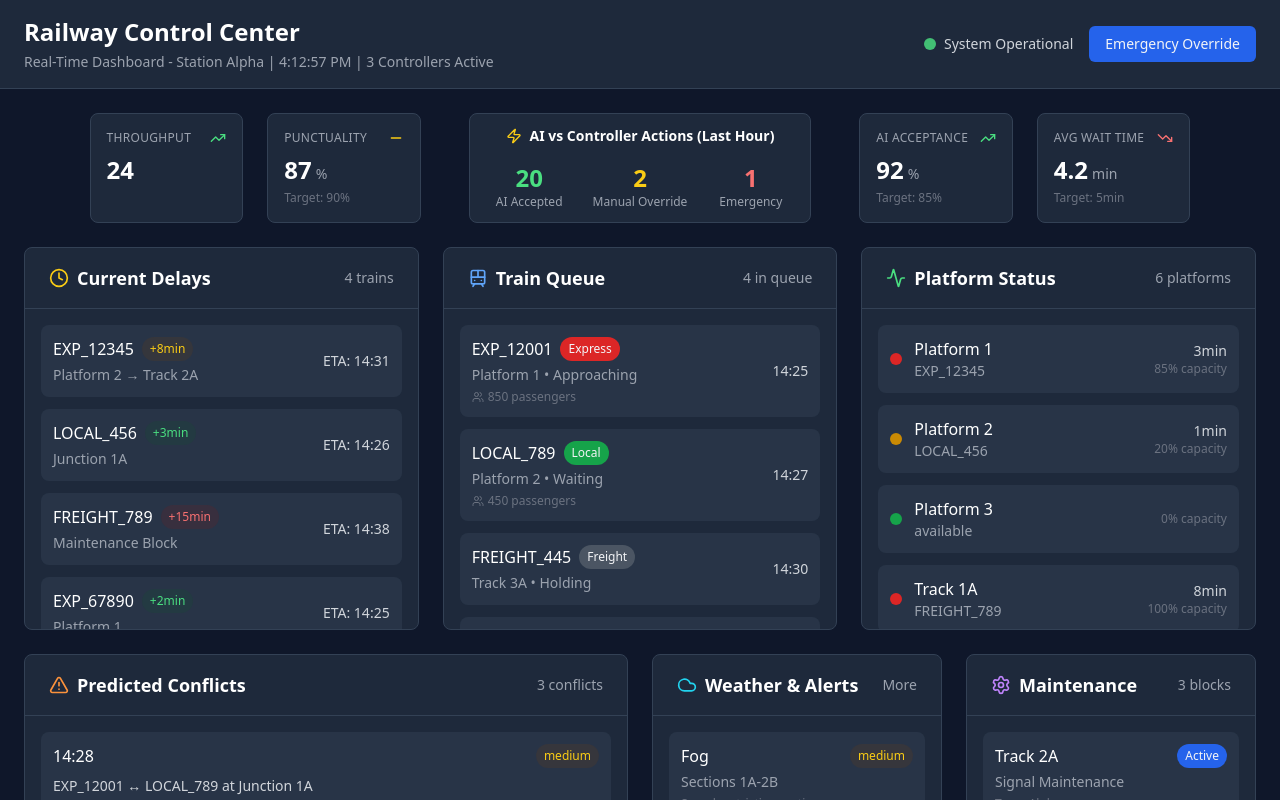
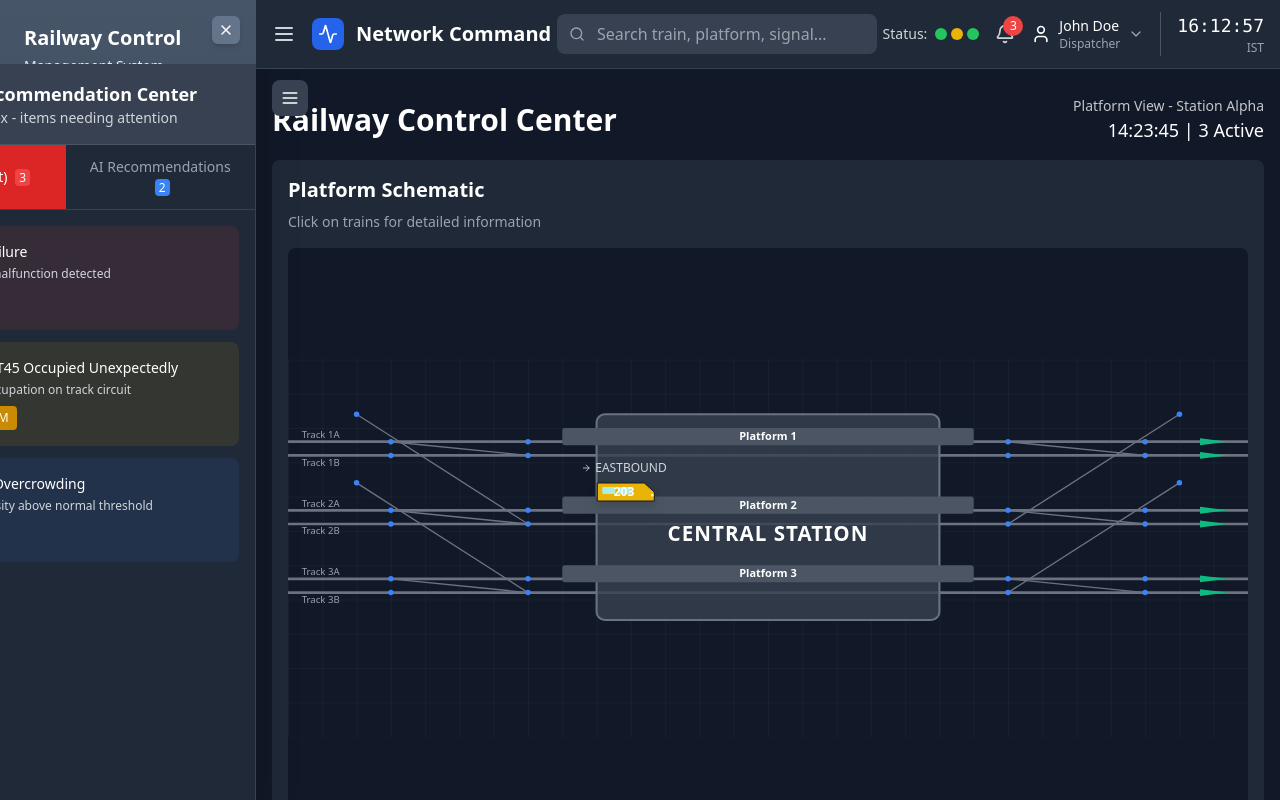
Before and after one commit to NavPravah/NavPravah, a React (Vite) app: page /status in a window 1280 px wide. Shown: the top 800 px of the page. Built offline with nearby package versions, Linux system fonts and the light colour scheme.

Commit message:
sidebars

```diff
--- a/package.json
+++ b/package.json
@@ -14,6 +14,7 @@
     "lucide-react": "^0.541.0",
     "react": "^19.1.1",
     "react-dom": "^19.1.1",
+    "react-router-dom": "^7.8.2",
     "recharts": "^3.2.0"
   },
   "devDependencies": {
--- a/src/App.jsx
+++ b/src/App.jsx
@@ -1,22 +1,26 @@
-import './App.css'
-import Login from './Components/Authentication/Login'
-import Signup from './Components/Authentication/Signup'
-import LiveStatus from './Components/Live Platfrom Status/LiveStatus'
-import Audit from './Components/Output/Audit'
-import Dashboard  from './Components/Output/Dashboard'
-import KPI from './Components/Output/KPI'
+import { BrowserRouter as Router, Routes, Route, Link, Navigate } from 'react-router-dom';
+import Login from './Components/Authentication/Login';
+import Signup from './Components/Authentication/Signup';
+import Dashboard from './Components/Output/Dashboard';
+import LiveStatus from './Components/Live Platfrom Status/LiveStatus';
+import KPI from './Components/Output/KPI';
+import Audit from './Components/Output/Audit';
+
 function App() {
-
   return (
-    <>
-      {/* <Login /> */}
-      {/* <Signup />   */}
-      {/* <LiveStatus/> */}
-      <Dashboard/>
-      {/* <KPI/> */}
-      {/* <Audit/> */}
-    </>
-  )
+    <Router>
+      <Routes>
+        <Route path="/login" element={<Login />} />
+        <Route path="/signup" element={<Signup />} />
+        <Route path="/" element={<Dashboard />} />
+        <Route path="/status" element={<LiveStatus />} />
+        <Route path="/kpi" element={<KPI />} />
+        <Route path="/audit" element={<Audit />} />
+        {/* This line will now work correctly */}
+        <Route path="*" element={<Navigate to="/" replace />} />
+      </Routes>
+    </Router>
+  );
 }
 
-export default App
+export default App;
--- a/src/Components/Live Platfrom Status/LiveStatus.jsx
+++ b/src/Components/Live Platfrom Status/LiveStatus.jsx
@@ -4,6 +4,7 @@ import {
   Bell, User, ChevronDown, Search, Activity, Wifi, Database,
   Eye, Play, Check, Menu
 } from 'lucide-react';
+import Sidebar from '../Sidebar/Sidebar';
 
 // This new component renders the train's SVG shape
 const TrainSvg = ({ color, direction }) => {
@@ -32,7 +33,7 @@ const TrainSvg = ({ color, direction }) => {
 };
 
 // Global Header Component
-const GlobalHeader = ({ isLive, setIsLive, currentTime }) => {
+const GlobalHeader = ({ isLive, setIsLive, currentTime, sidebarOpen, setSidebarOpen }) => {
   const [notifications, setNotifications] = useState(3);
 
   const systemStatus = {
@@ -51,9 +52,19 @@ const GlobalHeader = ({ isLive, setIsLive, currentTime }) => {
   };
 
   return (
-    <header className="bg-gray-800 border-b border-gray-700 px-4 py-3 flex items-center justify-between fixed top-0 left-0 right-0 z-50">
+    <header className={`bg-gray-800 border-b border-gray-700 px-4 py-3 flex items-center justify-between fixed top-0 right-0 z-50 transition-all duration-300 ${
+      sidebarOpen ? 'left-64' : 'left-0'
+    }`}>
       {/* Left: Logo & App Name */}
       <div className="flex items-center gap-4">
+        {/* Sidebar Toggle Button */}
+        <button
+          onClick={() => setSidebarOpen(!sidebarOpen)}
+          className="text-gray-300 hover:text-white"
+        >
+          <Menu className="w-6 h-6" />
+        </button>
+
         <div className="flex items-center gap-3">
           <div className="w-8 h-8 bg-blue-600 rounded-lg flex items-center justify-center">
             <Activity className="w-5 h-5 text-white" />
@@ -64,8 +75,6 @@ const GlobalHeader = ({ isLive, setIsLive, currentTime }) => {
 
       {/* Center: Live/Sandbox Toggle & Search */}
       <div className="flex items-center gap-6">
-        {/* LIVE/SANDBOX Toggle */}
-
         {/* Master Search Bar */}
         <div className="relative">
           <Search className="absolute left-3 top-1/2 transform -translate-y-1/2 text-gray-400 w-4 h-4" />
@@ -120,7 +129,7 @@ const GlobalHeader = ({ isLive, setIsLive, currentTime }) => {
 };
 
 // Left Panel Component
-const LeftPanel = ({ isOpen, setIsOpen }) => {
+const LeftPanel = ({ isOpen, setIsOpen, sidebarOpen }) => {
   const [activeTab, setActiveTab] = useState('alerts');
 
   const alerts = [
@@ -159,16 +168,26 @@ const LeftPanel = ({ isOpen, setIsOpen }) => {
     <>
       {/* Toggle Button */}
       <button
-        onClick={() => setIsOpen(!leftPanelOpen)}
-        className="fixed left-4 top-20 bg-gray-700 text-white p-2 rounded-lg z-50 hover:bg-gray-600 transition-colors"
+        onClick={() => setIsOpen(!isOpen)}
+        className={`fixed top-20 bg-gray-700 text-white p-2 rounded-lg z-50 hover:bg-gray-600 transition-all duration-300 ${
+          isOpen
+            ? (sidebarOpen ? 'left-[calc(16rem+380px+8px)]' : 'left-[388px]')
+            : (sidebarOpen ? 'left-[calc(16rem+1rem)]' : 'left-4')
+        }`}
       >
-        <Menu className="w-5 h-5" />
+        {isOpen ? <X className="w-5 h-5" /> : <Menu className="w-5 h-5" />}
       </button>
 
       {/* Left Panel */}
-      <div className={`fixed left-0 top-16 h-[calc(100vh-4rem)] bg-gray-800 border-r border-gray-700 transition-transform duration-300 z-40 ${
+      {/* THIS IS THE FIX: Changed positioning logic from left-64 to ml-64 to work correctly with transform */}
+      <div
+        className={`fixed left-0 top-16 h-[calc(100vh-4rem)] bg-gray-800 border-r border-gray-700 transition-all duration-300 z-40 ${
+          sidebarOpen ? 'ml-64' : ''
+        } ${
           isOpen ? 'translate-x-0' : '-translate-x-full'
-      }`} style={{ width: '380px' }}>
+        }`}
+        style={{ width: '380px' }}
+      >
 
         {/* Panel Header */}
         <div className="bg-gray-700 p-4 border-b border-gray-600">
@@ -273,6 +292,7 @@ const LiveStatus = () => {
   const [isLive, setIsLive] = useState(true);
   const [leftPanelOpen, setLeftPanelOpen] = useState(false);
   const [masterClock, setMasterClock] = useState('14:23:45');
+  const [sidebarOpen, setSidebarOpen] = useState(true);
 
   // Update master clock every second
   useEffect(() => {
@@ -283,7 +303,7 @@ const LiveStatus = () => {
     return () => clearInterval(clockInterval);
   }, []);
 
-  // Sample train data for different tracks - UNCHANGED
+  // Sample train data for different tracks
   const trainData = {
     track1: [
       { id: 'EXP-101', number: 'EXP-101', speed: 85, delay: 0, distance: 2.5, arrival: '14:25', destination: 'Central Station', platform: 1, direction: 'right' },
@@ -337,8 +357,8 @@ const LiveStatus = () => {
     if (!train) return null;
 
     return (
-      <div className="fixed inset-0 bg-black bg-opacity-50 flex items-center justify-center z-50">
-        <div className="bg-gray-800 rounded-lg p-6 w-96 text-white">
+      <div className="fixed inset-0 bg-black bg-opacity-50 flex items-center justify-center z-[60]">
+        <div className="bg-gray-800 rounded-lg p-6 w-96 text-white border border-gray-700">
           <div className="flex justify-between items-center mb-4">
             <div className="flex items-center gap-2">
               <h2 className="text-xl font-bold">Train {train.number}</h2>
@@ -405,16 +425,30 @@ const LiveStatus = () => {
 
   return (
     <div className="min-h-screen bg-gray-900 font-sans">
+      {/* Sidebar */}
+      <Sidebar isOpen={sidebarOpen} setIsOpen={setSidebarOpen} />
+
       {/* Global Header */}
-      <GlobalHeader isLive={isLive} setIsLive={setIsLive} currentTime={masterClock} />
+      <GlobalHeader
+        isLive={isLive}
+        setIsLive={setIsLive}
+        currentTime={masterClock}
+        sidebarOpen={sidebarOpen}
+        setSidebarOpen={setSidebarOpen}
+      />
 
       {/* Left Panel */}
-      <LeftPanel isOpen={leftPanelOpen} setIsOpen={setLeftPanelOpen} />
+      <LeftPanel
+        isOpen={leftPanelOpen}
+        setIsOpen={setLeftPanelOpen}
+        sidebarOpen={sidebarOpen}
+      />
 
-      {/* Main Content - Your Original Design UNCHANGED */}
-      <div className="min-h-screen bg-gray-900 p-4 font-sans pt-20">
+      {/* Main Content */}
+      <div className={`transition-all duration-300 ${sidebarOpen ? 'ml-64' : 'ml-0'} pt-16`}>
+        <div className="p-4">
           <div className="max-w-7xl mx-auto">
-          <div className="flex justify-between items-center mb-4">
+            <div className="flex justify-between items-center mb-4 mt-4">
               <h1 className="text-3xl font-bold text-white">Railway Control Center</h1>
               <div className="text-white text-right">
                 <div className="text-sm opacity-75">Platform View - Station Alpha</div>
@@ -426,7 +460,7 @@ const LiveStatus = () => {
               <h2 className="text-xl font-semibold text-white mb-2">Platform Schematic</h2>
               <p className="text-gray-400 mb-4 text-sm">Click on trains for detailed information</p>
 
-            {/* YOUR ORIGINAL MAP CONTAINER - COMPLETELY UNCHANGED */}
+              {/* Map Container */}
               <div className="relative w-full h-[600px] bg-gray-900 rounded-lg p-4 overflow-hidden">
                 <svg width="100%" height="100%" viewBox="0 0 1400 550" className="absolute inset-0">
                   <defs>
@@ -517,28 +551,24 @@ const LiveStatus = () => {
                 </div>
               </div>
 
-            <div className="flex justify-center mt-4 gap-6">
+              <div className="flex justify-center mt-4 gap-6 text-sm text-gray-300">
                 <div className="flex items-center gap-2">
-                <div className="w-4 h-4 rounded" style={{ backgroundColor: '#22c55e' }}></div>
-                <span className="text-white text-sm">Moving</span>
+                  <div className="w-4 h-4 rounded-full" style={{ backgroundColor: '#22c55e' }}></div>
+                  <span>Moving</span>
                 </div>
                 <div className="flex items-center gap-2">
-                <div className="w-4 h-4 rounded" style={{ backgroundColor: '#ef4444' }}></div>
-                <span className="text-white text-sm">Stopped</span>
+                  <div className="w-4 h-4 rounded-full" style={{ backgroundColor: '#eab308' }}></div>
+                  <span>Delayed</span>
                 </div>
                 <div className="flex items-center gap-2">
-                <div className="w-4 h-4 rounded" style={{ backgroundColor: '#eab308' }}></div>
-                <span className="text-white text-sm">Delayed</span>
-              </div>
-              <div className="flex items-center gap-2">
-                <div className="w-4 h-4 bg-blue-500 rounded"></div>
-                <span className="text-white text-sm">Junction</span>
+                  <div className="w-4 h-4 rounded-full" style={{ backgroundColor: '#ef4444' }}></div>
+                  <span>Stopped</span>
                 </div>
               </div>
             </div>
           </div>
         </div>
-
+      </div>
       <TrainModal train={selectedTrain} onClose={() => setSelectedTrain(null)} />
     </div>
   );
--- a/src/Components/Output/Audit.jsx
+++ b/src/Components/Output/Audit.jsx
@@ -1,11 +1,13 @@
 import React, { useState, useMemo } from 'react';
 import { Search, Filter, Download, Eye, AlertTriangle, Clock, User, Settings } from 'lucide-react';
+import Sidebar from '../Sidebar/Sidebar';
 
 const AuditTrail = () => {
   const [selectedFilter, setSelectedFilter] = useState('all');
   const [searchTerm, setSearchTerm] = useState('');
   const [selectedEntry, setSelectedEntry] = useState(null);
   const [timeRange, setTimeRange] = useState('today');
+  const [sidebarOpen, setSidebarOpen] = useState(true);
 
   // Sample audit data
   const auditData = [
@@ -113,6 +115,8 @@ const AuditTrail = () => {
 
   return (
     <div className="min-h-screen bg-slate-900 text-gray-100">
+      {/* Sidebar */}
+      <Sidebar isOpen={sidebarOpen} setIsOpen={setSidebarOpen} />
       {/* Header */}
       <div className="bg-slate-800 border-b border-slate-700 px-6 py-4">
         <div className="flex items-center justify-between">
@@ -235,7 +239,6 @@ const AuditTrail = () => {
                         {new Date(entry.timestamp).toLocaleTimeString()}
                       </div>
                       <button className="text-blue-400 hover:text-blue-300">
-                        <Eye className="w-4 h-4" />
                       </button>
                     </div>
                   </div>
--- a/src/Components/Output/Dashboard.jsx
+++ b/src/Components/Output/Dashboard.jsx
@@ -1,9 +1,14 @@
 import React, { useState, useEffect } from 'react';
-import { AlertTriangle, Clock, Train, Users, Zap, Cloud, Settings, Activity, TrendingUp, TrendingDown, Minus } from 'lucide-react';
+import {
+  AlertTriangle, Clock, Train, Users, Zap, Cloud, Settings, Activity, TrendingUp, TrendingDown, Minus
+} from 'lucide-react';
+import Sidebar from '../Sidebar/Sidebar';
 
+// Main Dashboard Component
 const Dashboard = () => {
   const [currentTime, setCurrentTime] = useState(new Date());
   const [alertsExpanded, setAlertsExpanded] = useState(false);
+  const [sidebarOpen, setSidebarOpen] = useState(true);
 
   useEffect(() => {
     const timer = setInterval(() => setCurrentTime(new Date()), 1000);
@@ -59,7 +64,7 @@ const Dashboard = () => {
   ];
 
   const getStatusColor = (status) => {
-    switch(status) {
+    switch (status) {
       case 'occupied': return 'bg-red-600';
       case 'clearing': return 'bg-yellow-600';
       case 'available': return 'bg-green-600';
@@ -69,7 +74,7 @@ const Dashboard = () => {
   };
 
   const getSeverityColor = (severity) => {
-    switch(severity) {
+    switch (severity) {
       case 'high': return 'text-red-400 bg-red-900/20';
       case 'medium': return 'text-yellow-400 bg-yellow-900/20';
       case 'low': return 'text-green-400 bg-green-900/20';
@@ -85,10 +90,15 @@ const Dashboard = () => {
 
   return (
     <div className="min-h-screen bg-slate-900 text-gray-100">
+      {/* Sidebar */}
+      <Sidebar isOpen={sidebarOpen} setIsOpen={setSidebarOpen} />
+
+      {/* Main Content */}
+      <div className={`transition-all duration-300 ${sidebarOpen ? 'ml-64' : 'ml-0'}`}>
         {/* Header */}
         <div className="bg-slate-800 border-b border-slate-700 px-6 py-4">
           <div className="flex items-center justify-between">
-          <div>
+            <div className={`transition-all duration-300 ${sidebarOpen ? 'ml-0' : 'ml-12'}`}>
               <h1 className="text-2xl font-bold text-white">Railway Control Center</h1>
               <p className="text-sm text-gray-400 mt-1">
                 Real-Time Dashboard - Station Alpha | {currentTime.toLocaleTimeString()} | 3 Controllers Active
@@ -229,8 +239,7 @@ const Dashboard = () => {
                     <div className="flex-1">
                       <div className="flex items-center space-x-2 mb-1">
                         <span className="font-medium text-white">{train.trainId}</span>
-                      <span className={`px-2 py-1 rounded-full text-xs font-medium ${
-                        train.priority === 'Express' ? 'bg-red-600' :
+                        <span className={`px-2 py-1 rounded-full text-xs font-medium ${train.priority === 'Express' ? 'bg-red-600' :
                             train.priority === 'Local' ? 'bg-green-600' : 'bg-gray-600'
                           }`}>
                           {train.priority}
@@ -365,8 +374,7 @@ const Dashboard = () => {
                   <div key={index} className="p-3 bg-slate-700/50 rounded-lg">
                     <div className="flex items-center justify-between mb-1">
                       <span className="font-medium text-white">{block.track}</span>
-                    <span className={`px-2 py-1 rounded-full text-xs ${
-                      block.status === 'Active' ? 'bg-blue-600' :
+                      <span className={`px-2 py-1 rounded-full text-xs ${block.status === 'Active' ? 'bg-blue-600' :
                           block.status === 'Scheduled' ? 'bg-yellow-600' : 'bg-red-600'
                         }`}>
                         {block.status}
@@ -374,8 +382,7 @@ const Dashboard = () => {
                     </div>
                     <div className="text-sm text-gray-400 mb-1">{block.type}</div>
                     <div className="text-xs text-gray-500">{block.crew}</div>
-                  <div className={`text-xs mt-1 ${
-                    block.remaining.includes('-') ? 'text-red-400' : 'text-gray-300'
+                    <div className={`text-xs mt-1 ${block.remaining.includes('-') ? 'text-red-400' : 'text-gray-300'
                       }`}>
                       {block.remaining.includes('-') ? 'Overrun: ' : 'Remaining: '}
                       {block.remaining}
@@ -387,6 +394,7 @@ const Dashboard = () => {
           </div>
         </div>
       </div>
+    </div>
   );
 };
 
--- a/src/Components/Output/KPI.jsx
+++ b/src/Components/Output/KPI.jsx
@@ -1,11 +1,13 @@
-import React, { useState, useMemo } from 'react';
+import React, { useState } from 'react';
 import { LineChart, Line, AreaChart, Area, BarChart, Bar, XAxis, YAxis, CartesianGrid, Tooltip, Legend, ResponsiveContainer, PieChart, Pie, Cell } from 'recharts';
 import { TrendingUp, TrendingDown, Calendar, Download, Filter, Target, Award, AlertCircle, CheckCircle, Clock, Users, Zap, Settings, Activity } from 'lucide-react';
+import Sidebar from '../Sidebar/Sidebar';
 
 const PerformanceTrends = () => {
   const [selectedPeriod, setSelectedPeriod] = useState('7days');
   const [selectedKPI, setSelectedKPI] = useState('punctuality');
   const [comparisonMode, setComparisonMode] = useState('target');
+  const [sidebarOpen, setSidebarOpen] = useState(true);
 
   // Historical performance data
   const performanceData = {
@@ -112,6 +114,8 @@ const PerformanceTrends = () => {
 
   return (
     <div className="min-h-screen bg-slate-900 text-gray-100">
+      {/* Sidebar */}
+      <Sidebar isOpen={sidebarOpen} setIsOpen={setSidebarOpen} />
       {/* Header */}
       <div className="bg-slate-800 border-b border-slate-700 px-6 py-4">
         <div className="flex items-center justify-between">
--- /dev/null
+++ b/src/Components/Sidebar/Sidebar.jsx
@@ -0,0 +1,133 @@
+import React from 'react';
+import { useNavigate } from 'react-router-dom'; // Import useNavigate
+import {
+  Menu,
+  X,
+  BarChart3,
+  Radio,
+  TrendingUp,
+  FileCheck,
+  User,
+  ChevronRight
+} from 'lucide-react';
+
+const Sidebar = ({ isOpen, setIsOpen }) => {
+  const navigate = useNavigate(); // Initialize the navigate function
+
+  const toggleSidebar = () => {
+    setIsOpen(!isOpen);
+  };
+
+  const menuItems = [
+    { name: 'Dashboard', icon: BarChart3, path: '/dashboard' },
+    { name: 'Live Station Status', icon: Radio, path: '/status' },
+    { name: 'KPI', icon: TrendingUp, path: '/kpi' },
+    { name: 'Audit', icon: FileCheck, path: '/audit' }
+  ];
+
+  // This function will now use navigate() to change the page
+  const handleMenuClick = (path) => {
+    console.log('Navigating to:', path);
+    navigate(path);
+    // Optional: close sidebar on mobile after navigation
+    if (window.innerWidth < 768) {
+      setIsOpen(false);
+    }
+  };
+
+  return (
+    <>
+      {/* Sidebar */}
+      <div
+        className={`fixed top-0 left-0 h-full bg-gradient-to-b from-slate-600 to-slate-700 text-white transition-all duration-300 ease-in-out shadow-2xl z-40 ${
+          isOpen ? 'w-64' : 'w-0'
+        } overflow-hidden`}
+      >
+        <div className="flex flex-col h-full w-64">
+          {/* Header with close button */}
+          <div className="p-6 pt-6 border-b border-slate-500 relative">
+            <button
+              onClick={toggleSidebar}
+              className="absolute top-4 right-4 p-1.5 bg-slate-500 hover:bg-slate-400 text-white rounded-md shadow-md transition-all duration-200"
+            >
+              <X size={16} />
+            </button>
+            <h2 className="text-xl font-semibold text-white pr-12">Railway Control</h2>
+            <p className="text-sm text-slate-200 mt-1">Management System</p>
+          </div>
+
+          {/* Navigation */}
+          <nav className="flex-1 px-4 py-6">
+            <div className="space-y-1">
+              {menuItems.map((item, index) => {
+                // This logic needs window.location.pathname to dynamically check the active path
+                const isActive = window.location.pathname === item.path;
+                return (
+                  <button
+                    key={index}
+                    onClick={() => handleMenuClick(item.path)}
+                    className={`w-full flex items-center justify-between px-4 py-3 transition-all duration-200 group border-b border-slate-500/30 hover:border-slate-400 rounded-md ${
+                      isActive
+                        ? 'text-white bg-slate-500/70 border-slate-400'
+                        : 'text-slate-100 hover:text-white hover:bg-slate-500/50'
+                    }`}
+                  >
+                    <div className="flex items-center space-x-3">
+                      <item.icon
+                        size={20}
+                        className={`transition-colors ${
+                          isActive
+                            ? 'text-white'
+                            : 'text-slate-300 group-hover:text-white'
+                        }`}
+                      />
+                      <span className="font-medium">{item.name}</span>
+                    </div>
+                    <ChevronRight
+                      size={16}
+                      className={`transition-transform duration-200 ${
+                        isActive
+                          ? 'text-white opacity-100 translate-x-0'
+                          : 'text-slate-400 group-hover:text-white opacity-0 -translate-x-1 group-hover:opacity-100 group-hover:translate-x-0'
+                      }`}
+                    />
+                  </button>
+                );
+              })}
+            </div>
+          </nav>
+
+          {/* Bottom Section */}
+          <div className="p-4 border-t border-slate-500">
+            {/* User Settings Button */}
+            <button
+              onClick={() => handleMenuClick('/user-settings')}
+              className="w-full flex items-center justify-between px-4 py-3 text-slate-100 hover:text-white hover:bg-slate-500/50 transition-all duration-200 group border-b border-slate-500/30 hover:border-slate-400 rounded-md"
+            >
+              <div className="flex items-center space-x-3">
+                <User size={20} className="text-slate-300 group-hover:text-white transition-colors" />
+                <span className="font-medium">User Settings</span>
+              </div>
+              <ChevronRight
+                size={16}
+                className="text-slate-400 group-hover:text-white transition-colors opacity-0 group-hover:opacity-100"
+              />
+            </button>
+          </div>
+        </div>
+      </div>
+
+      {/* Hamburger Button - positioned outside sidebar, only visible when closed */}
+      {!isOpen && (
+        <button
+          onClick={toggleSidebar}
+          className="fixed top-4 left-4 z-50 p-2 bg-slate-600 hover:bg-slate-500 text-white rounded-lg shadow-lg transition-all duration-300"
+        >
+          <Menu size={20} />
+        </button>
+      )}
+    </>
+  );
+};
+
+export default Sidebar;
```
Also changed, not shown: 1 other file (tests, documents, lock files or other folders). Lines whose indentation alone changed are shown as unchanged.
